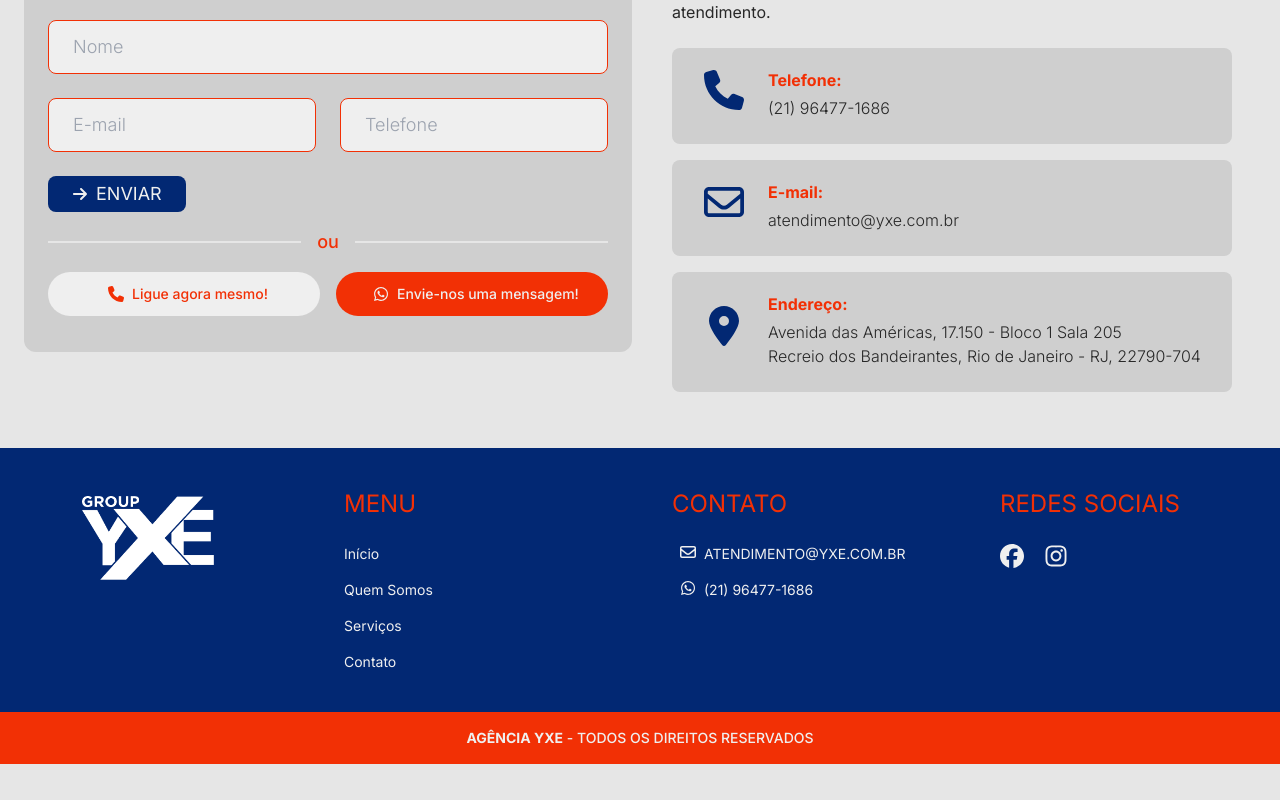
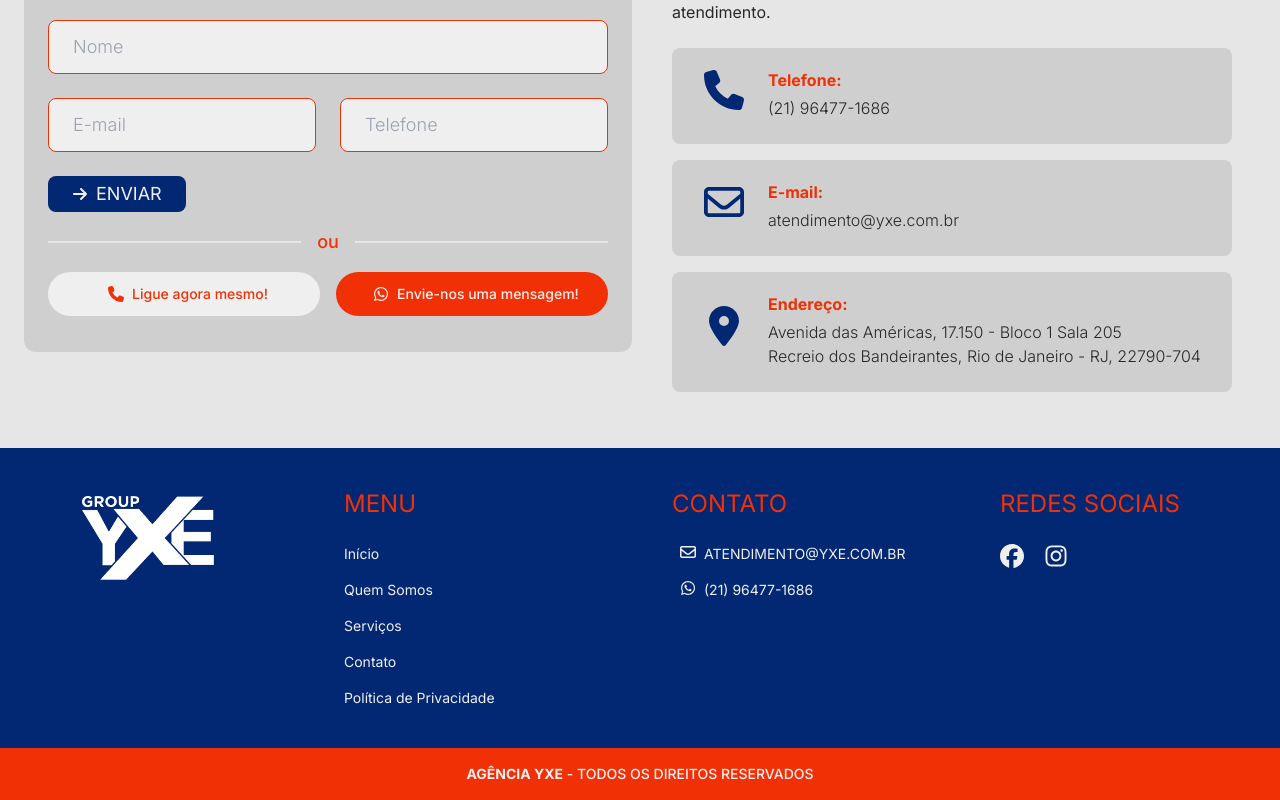
Before and after one commit to webyxe/yxe-new, a Next.js app: page / in a window 1280 px wide. Shown: the part 4165-4965 px from the top of the page. Before the commit the page ends 4929 px from the top, so only its background shows below. Built offline with nearby package versions, Linux system fonts and the light colour scheme.

Commit message:
Privacidade

```diff
--- a/app/parts/estrutura/footer.tsx
+++ b/app/parts/estrutura/footer.tsx
@@ -40,6 +40,11 @@ const Footer = () => {
                                         <Link href="/contato"
                                             className="main-menu-link text-white hover:text-orange-500 transition">
                                             Contato
+                                        </Link>
+                                    </li>
+                                    <li id="nav-menu-item-25" className="py-2">
+                                        <Link href="/privacidade" className="main-menu-link text-white hover:text-orange-500 transition">
+                                            Política de Privacidade
                                         </Link>
                                     </li>
                                 </ul>
```
